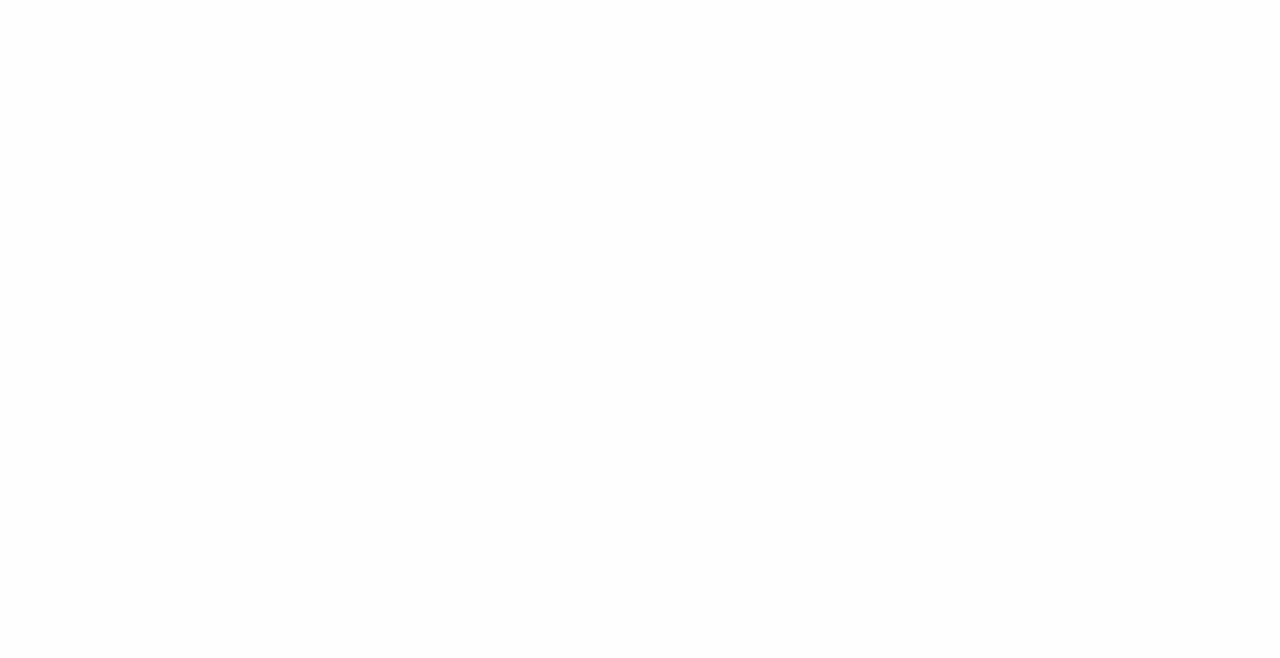
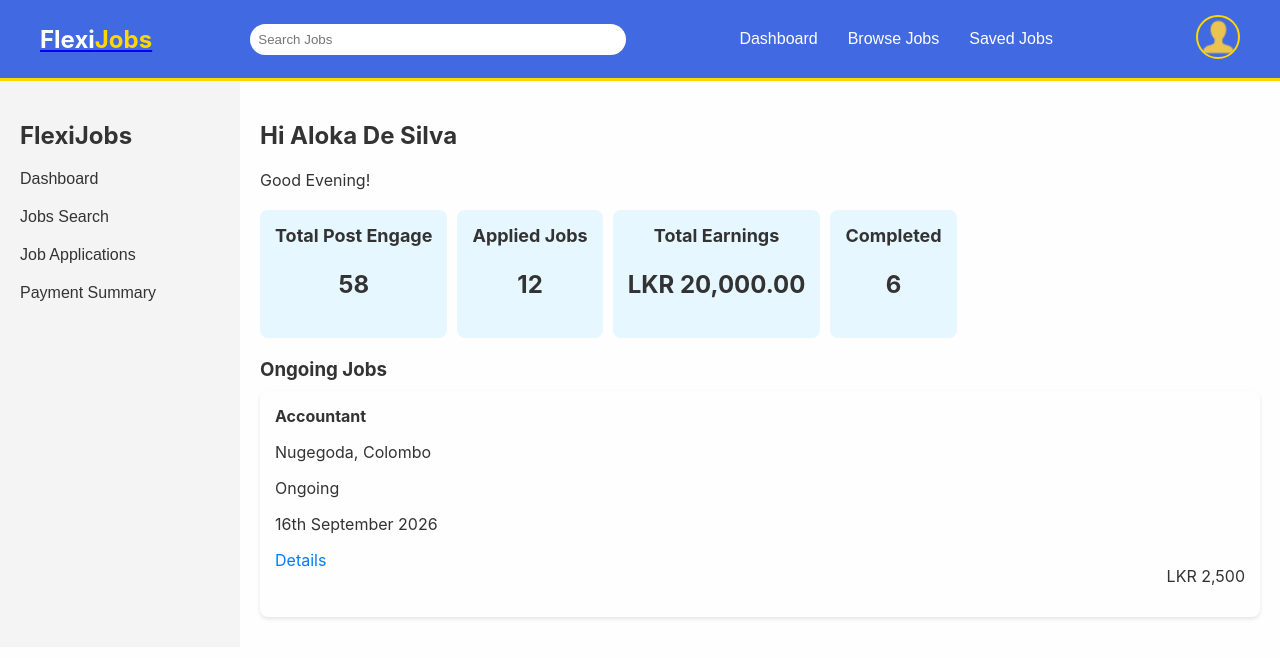
Before and after one commit to shanukaumesh/FlexiJobs, a React (Vite) app in the folder FlexiJobs/frontend/: page /Student in a window 1280 px wide. Before the commit this address had no page. Shown: the top 658 px of the page. Built offline with nearby package versions, Linux system fonts and the light colour scheme.

Commit message:
Created Student Dashboard

```diff
--- a/FlexiJobs/frontend/src/App.jsx
+++ b/FlexiJobs/frontend/src/App.jsx
@@ -6,6 +6,7 @@
 import LoginPage from './pages/Login';
 import RegisterPage from './pages/Register';
 import ForgotPassword from './pages/ForgotPassword';
+import StudentDashboard from './pages/StudentDashboard';
 
 const App = () => {
   return (
@@ -17,6 +18,7 @@
           <Route path="/login" element={<LoginPage />} />
           <Route path="/register" element={<RegisterPage />} />
           <Route path="/forgot-password" element={<ForgotPassword />} />
+          <Route path="/Student" element={<StudentDashboard />} />
         </Routes>
 
     </div>
--- /dev/null
+++ b/FlexiJobs/frontend/src/components/StudentUIs/OngoingJobsCard.jsx
@@ -0,0 +1,19 @@
+import React from "react";
+import "../../styles/StudentUIs/OngoingJobsCard.css";
+
+const OngoingJobsCard = ({ job }) => {
+  return (
+    <div className="ongoing-jobs-card">
+      <h4>{job.title}</h4>
+      <p>{job.location}</p>
+      <p>{job.status}</p>
+      <p>{job.date}</p>
+      <div className="job-footer">
+        <a href="#">Details</a>
+        <p>{job.salary}</p>
+      </div>
+    </div>
+  );
+};
+
+export default OngoingJobsCard;
--- /dev/null
+++ b/FlexiJobs/frontend/src/components/StudentUIs/Sidebar.jsx
@@ -0,0 +1,18 @@
+import React from "react";
+import "../../styles/StudentUIs/Sidebar.css";
+
+const Sidebar = () => {
+  return (
+    <div className="sidebar">
+      <h2>FlexiJobs</h2>
+      <ul>
+        <li>Dashboard</li>
+        <li>Jobs Search</li>
+        <li>Job Applications</li>
+        <li>Payment Summary</li>
+      </ul>
+    </div>
+  );
+};
+
+export default Sidebar;
--- /dev/null
+++ b/FlexiJobs/frontend/src/components/StudentUIs/StatisticsCard.jsx
@@ -0,0 +1,13 @@
+import React from "react";
+import "../../styles/StudentUIs/StatisticsCard.css";
+
+const StatisticsCard = ({ title, value }) => {
+  return (
+    <div className="statistics-card">
+      <h3>{title}</h3>
+      <p>{value}</p>
+    </div>
+  );
+};
+
+export default StatisticsCard;
--- /dev/null
+++ b/FlexiJobs/frontend/src/pages/StudentDashboard.jsx
@@ -0,0 +1,54 @@
+import React from "react";
+import Sidebar from "../components/StudentUIs/Sidebar";
+import StatisticsCard from "../components/StudentUIs/StatisticsCard";
+import OngoingJobsCard from "../components/StudentUIs/OngoingJobsCard";
+import "../styles/StudentUIs/Dashboard.css";
+import Header_LoggedUser from "../components/Header_LoggedUser";
+
+const StudentDashboard = () => {
+  const statistics = [
+    { title: "Total Post Engage", value: "58" },
+    { title: "Applied Jobs", value: "12" },
+    { title: "Total Earnings", value: "LKR 20,000.00" },
+    { title: "Completed", value: "6" },
+  ];
+
+  const ongoingJobs = [
+    {
+      title: "Accountant",
+      location: "Nugegoda, Colombo",
+      status: "Ongoing",
+      date: "16th September 2026",
+      salary: "LKR 2,500",
+    },
+  ];
+
+  return (
+    <div>
+    <Header_LoggedUser />
+    <div className="dashboard">
+
+      <Sidebar />
+      <div className="dashboard-content">
+        <div className="greeting">
+          <h2>Hi Aloka De Silva</h2>
+          <p>Good Evening!</p>
+        </div>
+        <div className="statistics-section">
+          {statistics.map((stat, index) => (
+            <StatisticsCard key={index} title={stat.title} value={stat.value} />
+          ))}
+        </div>
+        <div className="ongoing-jobs-section">
+          <h3>Ongoing Jobs</h3>
+          {ongoingJobs.map((job, index) => (
+            <OngoingJobsCard key={index} job={job} />
+          ))}
+        </div>
+      </div>
+    </div>
+    </div>
+  );
+};
+
+export default StudentDashboard;
--- /dev/null
+++ b/FlexiJobs/frontend/src/styles/StudentUIs/Dashboard.css
@@ -0,0 +1,22 @@
+.dashboard {
+    display: flex;
+  }
+
+  .dashboard-content {
+    flex: 1;
+    padding: 20px;
+  }
+
+  .greeting {
+    margin-bottom: 20px;
+  }
+
+  .statistics-section {
+    display: flex;
+    gap: 10px;
+    margin-bottom: 20px;
+  }
+
+  .ongoing-jobs-section h3 {
+    margin-bottom: 10px;
+  }
--- /dev/null
+++ b/FlexiJobs/frontend/src/styles/StudentUIs/OngoingJobsCard.css
@@ -0,0 +1,22 @@
+.ongoing-jobs-card {
+    background: #fefefe;
+    padding: 15px;
+    margin: 10px 0;
+    border-radius: 8px;
+    box-shadow: 0 2px 4px rgba(0, 0, 0, 0.1);
+  }
+
+  .ongoing-jobs-card h4 {
+    margin: 0;
+  }
+
+  .job-footer {
+    display: flex;
+    justify-content: space-between;
+    margin-top: 10px;
+  }
+
+  .job-footer a {
+    color: #007bff;
+    text-decoration: none;
+  }
--- /dev/null
+++ b/FlexiJobs/frontend/src/styles/StudentUIs/Sidebar.css
@@ -0,0 +1,19 @@
+.sidebar {
+    width: 200px;
+    background: #f4f4f4;
+    padding: 20px;
+  }
+
+  .sidebar h2 {
+    font-size: 24px;
+  }
+
+  .sidebar ul {
+    list-style: none;
+    padding: 0;
+  }
+
+  .sidebar ul li {
+    margin: 20px 0;
+    cursor: pointer;
+  }
--- /dev/null
+++ b/FlexiJobs/frontend/src/styles/StudentUIs/StatisticsCard.css
@@ -0,0 +1,16 @@
+.statistics-card {
+    background: #e6f7ff;
+    padding: 15px;
+    border-radius: 8px;
+    text-align: center;
+  }
+
+  .statistics-card h3 {
+    margin: 0;
+    font-size: 18px;
+  }
+
+  .statistics-card p {
+    font-size: 24px;
+    font-weight: bold;
+  }
```
